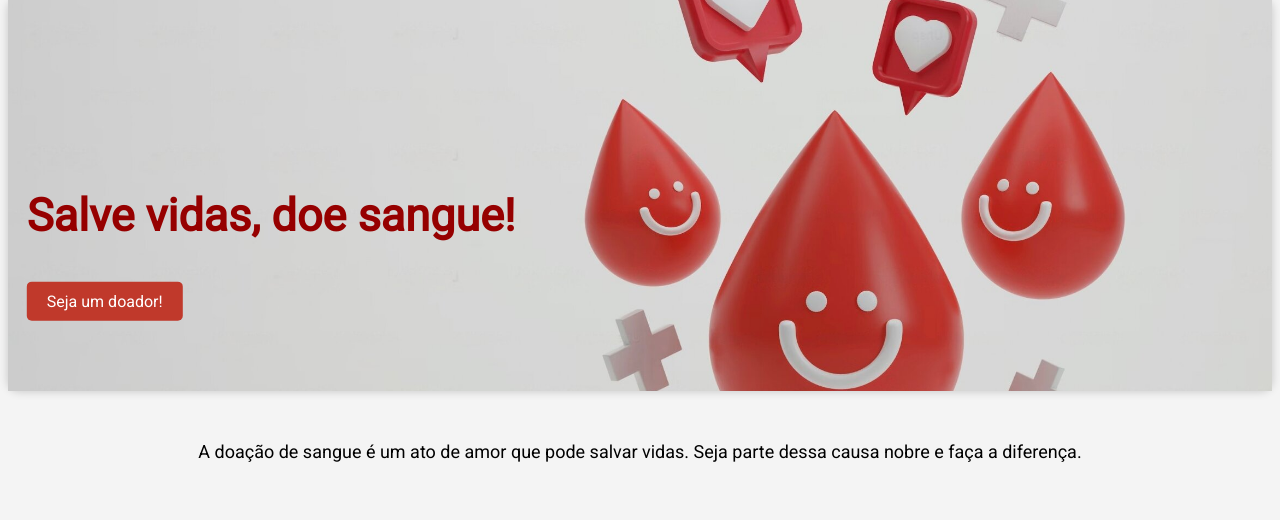
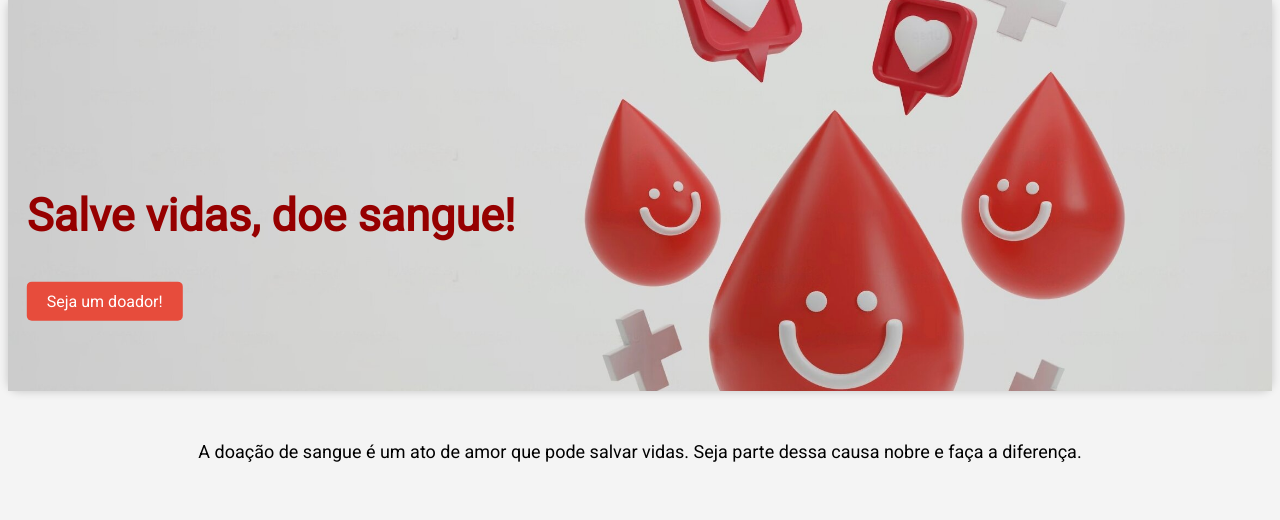
Before and after one commit to denisemignoli/banco-de-sangue, a PHP site: page / in a window 1280 px wide, with the pointer over the restyled element. Shown: the part 58-578 px from the top of the page. Run offline with PHP 8.4, Linux system fonts and the light colour scheme.

Commit message:
atualizacao cor button:hover

```diff
--- a/css/index-style.css
+++ b/css/index-style.css
@@ -38,7 +38,7 @@ h1 {
 }
 
 .button:hover {
-    background-color: #c0392b;
+    background-color: #e74c3c;
 }
 
 p {
```
